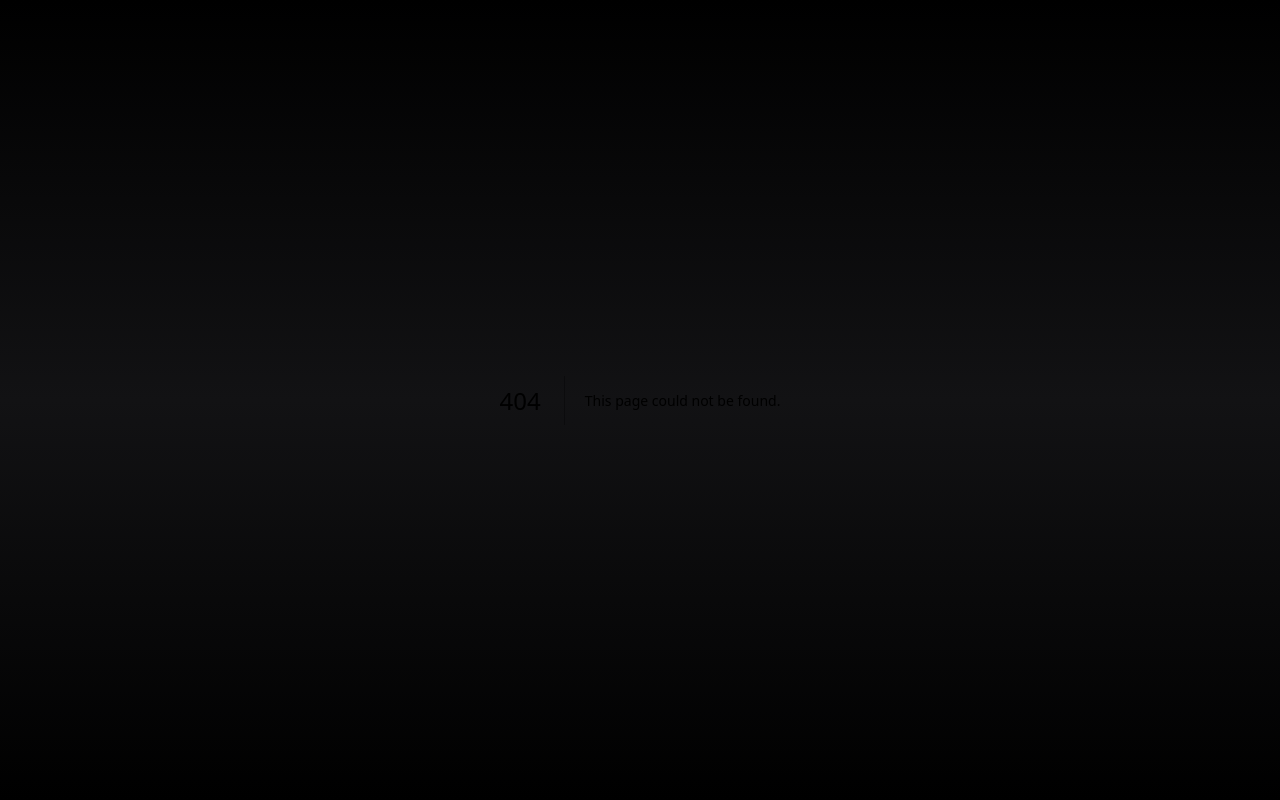
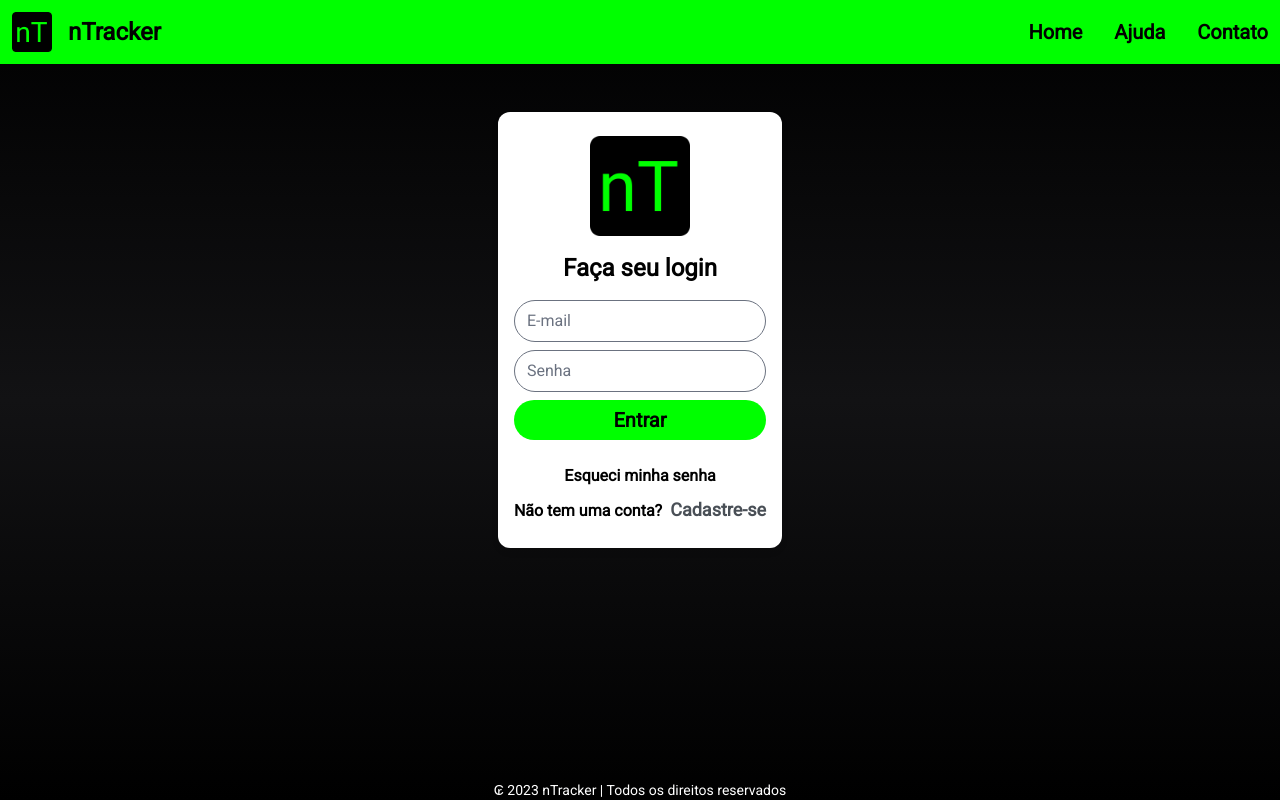
Before and after one commit to jvoliveirag/Hackathon-Inatel-2023, a Next.js app in the folder frontend/: page /login in a window 1280 px wide. Before the commit this address had no page. Built offline with nearby package versions, Linux system fonts and the light colour scheme.

Commit message:
feat: adding the screens of user CRUD - Login, register and recover.

```diff
--- /dev/null
+++ b/frontend/src/pages/login/index.tsx
@@ -0,0 +1,72 @@
+import Link from 'next/link'
+import React, { useState, useEffect } from 'react'
+import Head from 'next/head'
+import { NavBar } from '../../components/NavBar'
+import Image from 'next/image'
+import logo from '../../assets/logo.png'
+
+const HELP_CONTACT = 'https://github.com/jvoliveirag/Hackathon-Inatel-2023'
+
+export default function Login() {
+    return (
+        <>
+            <Head>
+                <title>Login</title>
+            </Head>
+
+            <div className='h-screen flex flex-col'>
+
+                <NavBar linkName={['Home', 'Ajuda', 'Contato']} linkPath={['/', HELP_CONTACT, HELP_CONTACT]} />
+
+                <main className='md:flex items-center justify-center flex-wrap flex-col flex-1 pb-10'>
+                    <div className='flex flex-col flex-1'>
+
+                        <div className="login-form flex justify-center mt-12">
+                            <div className="login-form-card rounded-lg shadow-lg px-4 py-6">
+
+                                <form method="POST">
+                                    <div className="login-form-inputs flex flex-col gap-2">
+
+                                            <div className='flex justify-center'>
+                                                <Image
+                                                    src={logo}
+                                                    alt='logo'
+                                                    width={100}
+                                                    height={100}
+                                                />
+                                            </div>
+
+                                            <h1 className='flex justify-center font-bold text-2xl text-left text-black py-2'>Faça seu login</h1>
+
+                                            <input type="text" name="username" placeholder="E-mail" className='rounded-3xl'/>
+                                            <input type="password" name="password" placeholder="Senha" className='rounded-3xl'/>
+                                            <button type="submit" className='text-black rounded-3xl h-10 text-xl bg-green-400 font-bold hover:bg-black hover:text-white'>Entrar</button>
+                                    </div>
+                                    <div className='mt-6 flex flex-col gap-2 text-black font-semibold'>
+                                        <span className='flex justify-center hover:text-gray-400'>
+                                            <Link href="/recover">
+                                                Esqueci minha senha
+                                            </Link>
+                                        </span>
+                                        <p>Não tem uma conta?
+                                            <span className='text-gray-400 text-lg font-bold ml-2'>
+                                                <Link href="/register">
+                                                    Cadastre-se
+                                                </Link>
+                                            </span>
+                                        </p>
+                                    </div>
+                                </form>
+                            </div>
+                        </div>
+                    </div>
+                </main>
+
+                <footer className='flex items-center justify-center text-sm align-baseline text-white'>
+                    <p>₢ 2023 nTracker | Todos os direitos reservados</p>
+                </footer>
+
+            </div>
+        </>
+    )
+}
--- /dev/null
+++ b/frontend/src/pages/recover/index.tsx
@@ -0,0 +1,55 @@
+import Link from 'next/link'
+import Head from 'next/head'
+import React, { useState, useEffect } from 'react'
+import { NavBar } from '../../components/NavBar'
+import Image from 'next/image'
+import logo from '../../assets/logo.png'
+
+const HELP_CONTACT = 'https://github.com/jvoliveirag/Hackathon-Inatel-2023'
+
+export default function Recover() {
+    return (
+        <>
+            <Head>
+                <title>Recuperar senha</title>
+            </Head>
+
+            <div className='h-screen flex flex-col'>
+
+                <NavBar linkName={['Home', 'Ajuda', 'Contato']} linkPath={['/', HELP_CONTACT, HELP_CONTACT]} />
+
+                <main className='md:flex items-center justify-center flex-wrap flex-col flex-1 pb-10'>
+                    <div className='flex flex-col flex-1'>
+
+                        <div className="login-form flex justify-center mt-20">
+                            <div className="login-form-card rounded-lg shadow-lg p-6">
+                                <form method="POST">
+                                    <div className="login-form-inputs flex flex-col gap-2">
+                                        <div className='flex justify-center'>
+                                            <Image
+                                                src={logo}
+                                                alt='logo'
+                                                width={100}
+                                                height={100}
+                                            />
+                                        </div>
+                                        <h1 className='flex justify-center font-bold text-2xl text-left text-black py-2'>Redefinir sua senha</h1>
+
+                                        <input type="password" name="password" placeholder="Senha" className='rounded-3xl' />
+                                        <input type="password" name="password" placeholder="Confirmar senha" className='rounded-3xl' />
+
+                                        <button type="submit" className='text-black mt-8 rounded-3xl h-10 text-xl bg-green-400 font-bold hover:bg-black hover:text-white'>Redefinir senha</button>
+                                    </div>
+                                </form>
+                            </div>
+                        </div>
+                    </div>
+                </main>
+
+                <footer className='flex items-center justify-center text-sm align-baseline text-white'>
+                    <p>₢ 2023  | Todos os direitos reservados</p>
+                </footer>
+            </div>
+        </>
+    )
+}
--- /dev/null
+++ b/frontend/src/pages/register/index.tsx
@@ -0,0 +1,59 @@
+import Link from 'next/link'
+import React, { useState, useEffect } from 'react'
+import Head from 'next/head';
+import { NavBar } from '../../components/NavBar';
+import Image from 'next/image'
+import logo from '../../assets/logo.png'
+
+const HELP_CONTACT = 'https://github.com/jvoliveirag/Hackathon-Inatel-2023'
+
+export default function Register() {
+    return (
+        <>
+            <Head>
+                <title>Cadastrar</title>
+            </Head>
+
+            <div className='h-screen flex flex-col'>
+
+                <NavBar linkName={['Home', 'Ajuda', 'Contato']} linkPath={['/', HELP_CONTACT, HELP_CONTACT]} />
+
+                <main className='md:flex items-center justify-center flex-wrap flex-col flex-1 pb-10'>
+                    <div className='flex flex-col flex-1'>
+
+
+                        <div className="login-form flex justify-center mt-11">
+                            <div className="login-form-card rounded-lg shadow-lg p-6">
+                                <form method="POST">
+                                    <div className="login-form-inputs flex flex-col gap-1">
+                                        <div className='flex justify-center'>
+                                            <Image
+                                                src={logo}
+                                                alt='logo'
+                                                width={100}
+                                                height={100}
+                                            />
+                                        </div>
+                                        <h1 className='flex justify-center font-bold text-2xl text-left text-black py-2'>Faça seu cadastro</h1>
+
+                                        <input type="text" name="username" placeholder="Nome" className='rounded-3xl'/>
+                                        <input type="text" name="email" placeholder="E-mail" className='rounded-3xl'/>
+                                        <input type="password" name="password" placeholder="Senha" className='rounded-3xl'/>
+                                        <input type="password" name="password" placeholder="Confirmar senha" className='rounded-3xl'/>
+                                        <button type="submit" className='text-black mt-4 rounded-3xl h-10 text-xl bg-green-400 font-bold hover:bg-black hover:text-white'>Criar conta</button>
+                                    </div>
+                                </form>
+                            </div>
+                        </div>
+                    </div>
+                </main>
+
+                <footer className='flex items-center justify-center text-sm align-baseline text-white'>
+                    <p>₢ 2023 nTracker | Todos os direitos reservados</p>
+                </footer>
+
+            </div>
+        </>
+
+    )
+}
```
